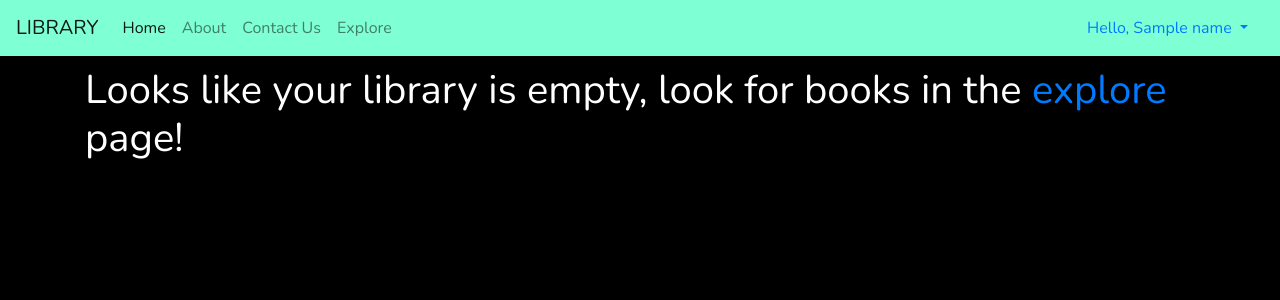
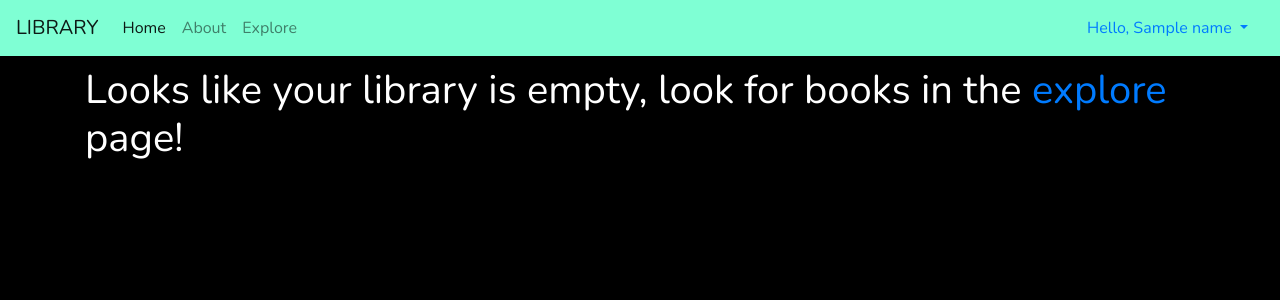
Before and after one commit to Hrishikesh-3459/library, a Flask app: template templates/def_homepage.html in a window 1280 px wide. Shown: the top 300 px of the page. Run offline with Flask 2, Linux system fonts and the light colour scheme; the template is opened without the code that fills it: most values are stand-ins (such as "Sample title", 1, 10 or a date in 2020); some libraries are stand-ins or nearby versions.

Commit message:
Update def_homepage.html

```diff
--- a/templates/def_homepage.html
+++ b/templates/def_homepage.html
@@ -22,10 +22,7 @@
                   <a class="nav-link" href="/homepage">Home <span class="sr-only">(current)</span></a>
                 </li>
                 <li class="nav-item">
-                  <a class="nav-link" href="#">About</a>
-                </li>
-                <li class="nav-item">
-                    <a class="nav-link" href="#">Contact Us</a>
+                    <a class="nav-link" href="/about">About</a>
                 </li>
                 <li class="nav-item">
                     <a class="nav-link" href="/explore">Explore</a>
```
